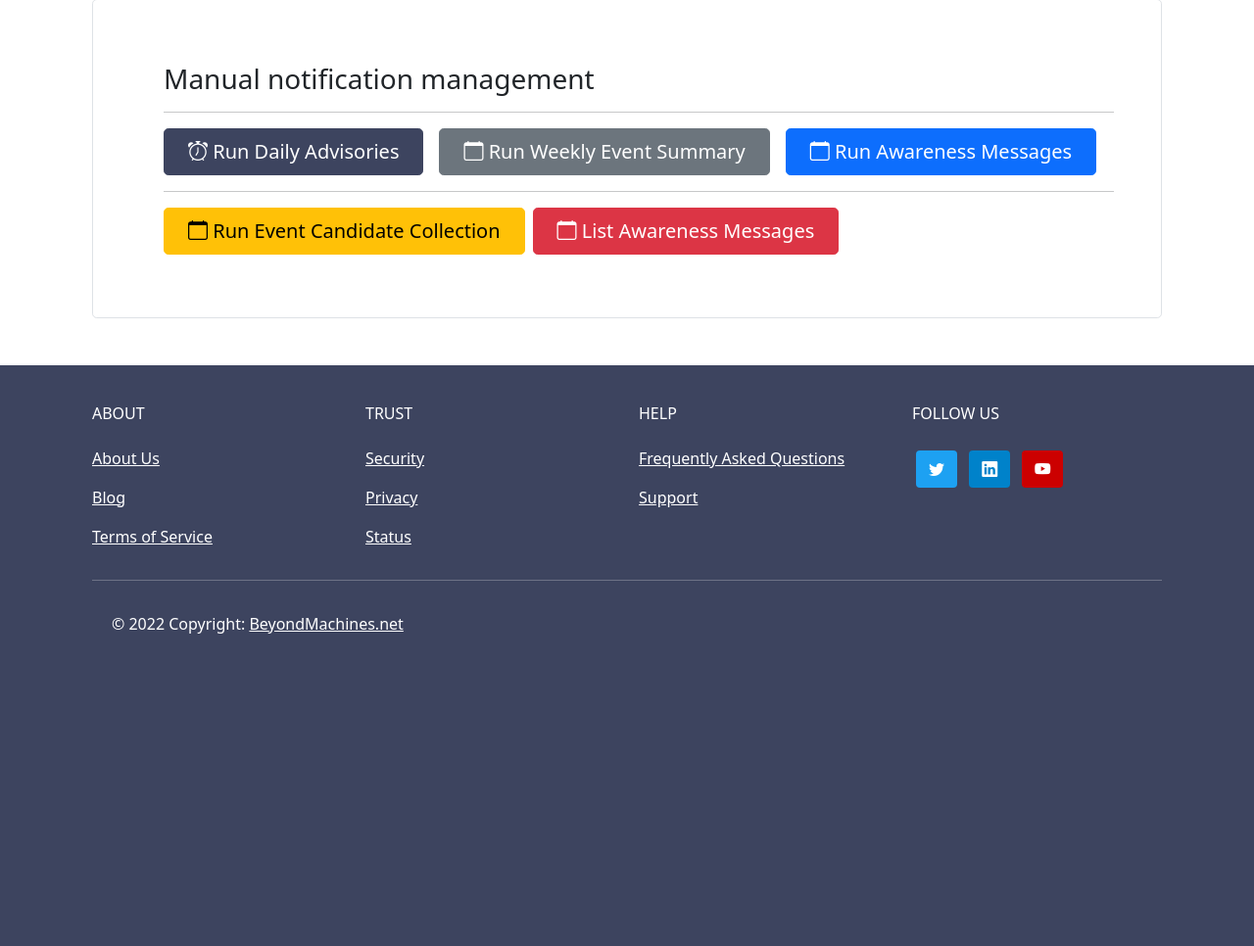
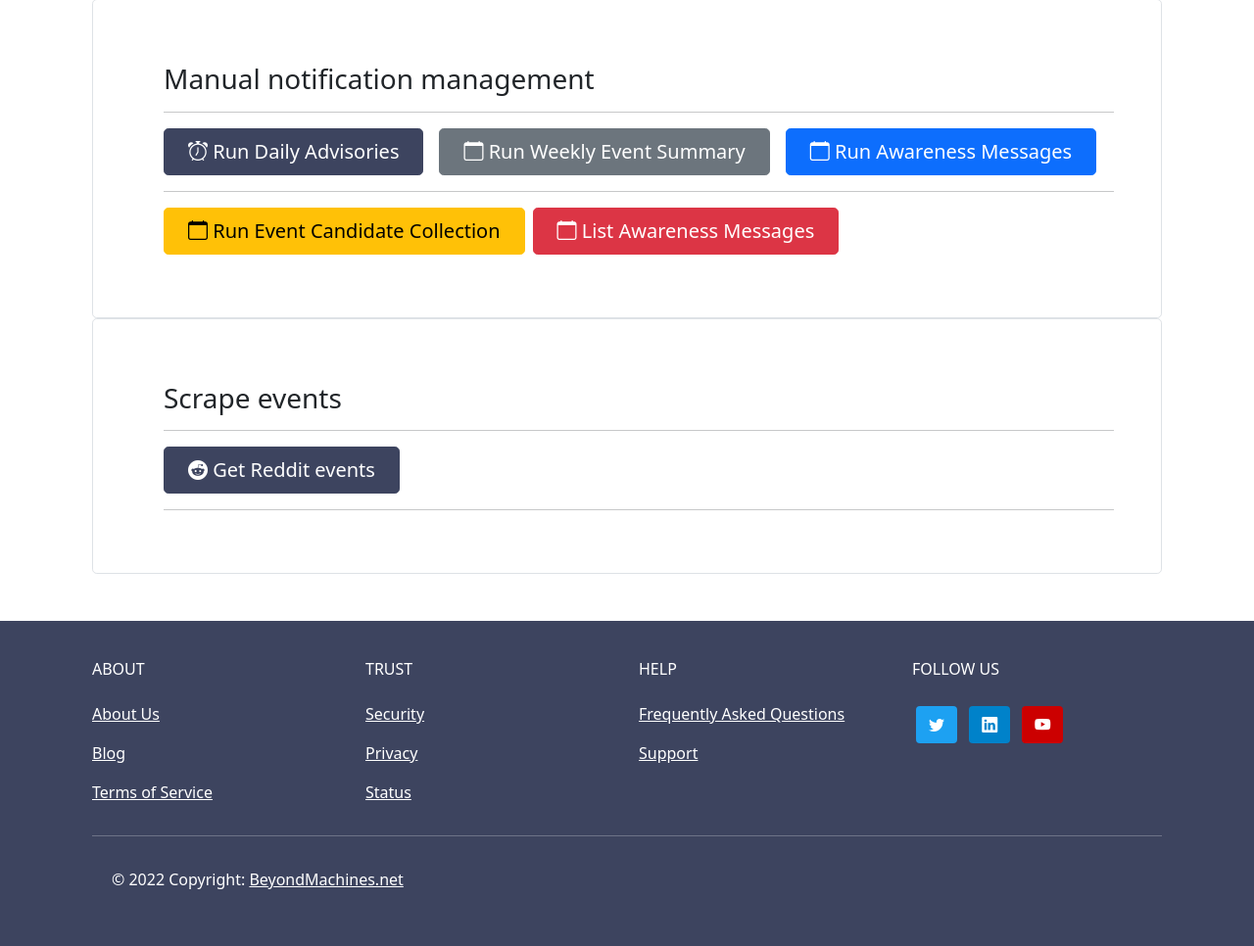
Before and after one commit to BeyondMachines/goya-core, a Django app: template goya_core/templates/management/home.html in a window 1280 px wide. Shown: the part 97-1063 px from the top of the page at 98% size. Before the commit the page ends 744 px from the top, so only its background shows below. Run offline with Django 4.2, Linux system fonts and the light colour scheme; the template is opened without the code that fills it, so the values that code supplies are empty; some libraries are stand-ins or nearby versions.

Commit message:
added reddit-events button

```diff
--- a/goya_core/templates/management/hero.html
+++ b/goya_core/templates/management/hero.html
@@ -28,4 +28,20 @@
                 </p>
               </div>
             </div>
+
+            <!-- Scrape events -->
+            <div class="row p-4 pb-0 pe-lg-0 pt-lg-5 align-items-center rounded-3 border">
+              <div class="col-lg-12 p-3 p-lg-5 pt-lg-3">
+                <h3>Scrape events</h3>
+                <hr>
+                <p>
+                  <div class="d-grid gap-2 d-md-flex justify-content-md-start mb-4 mb-lg-3">
+                    <a class="btn btn-custom-primary btn-lg px-4 me-md-2" href="{% url 'get_reddit_events' %}"><em class="bi-reddit"></em>
+                      Get Reddit events</a>
+                  </div>
+                </p>
+                <hr>
+              </div>
+            </div>
+            <!-- End Scrape events -->
          </div>
```
